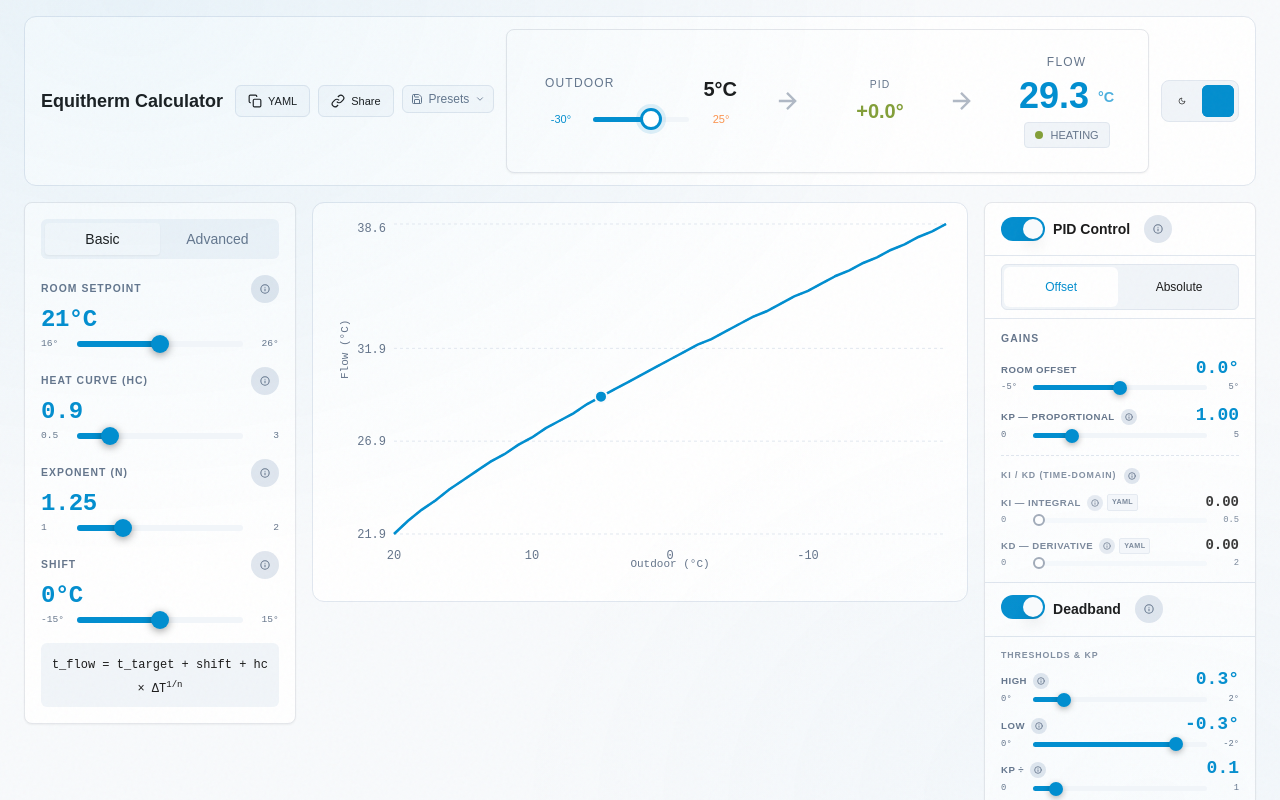
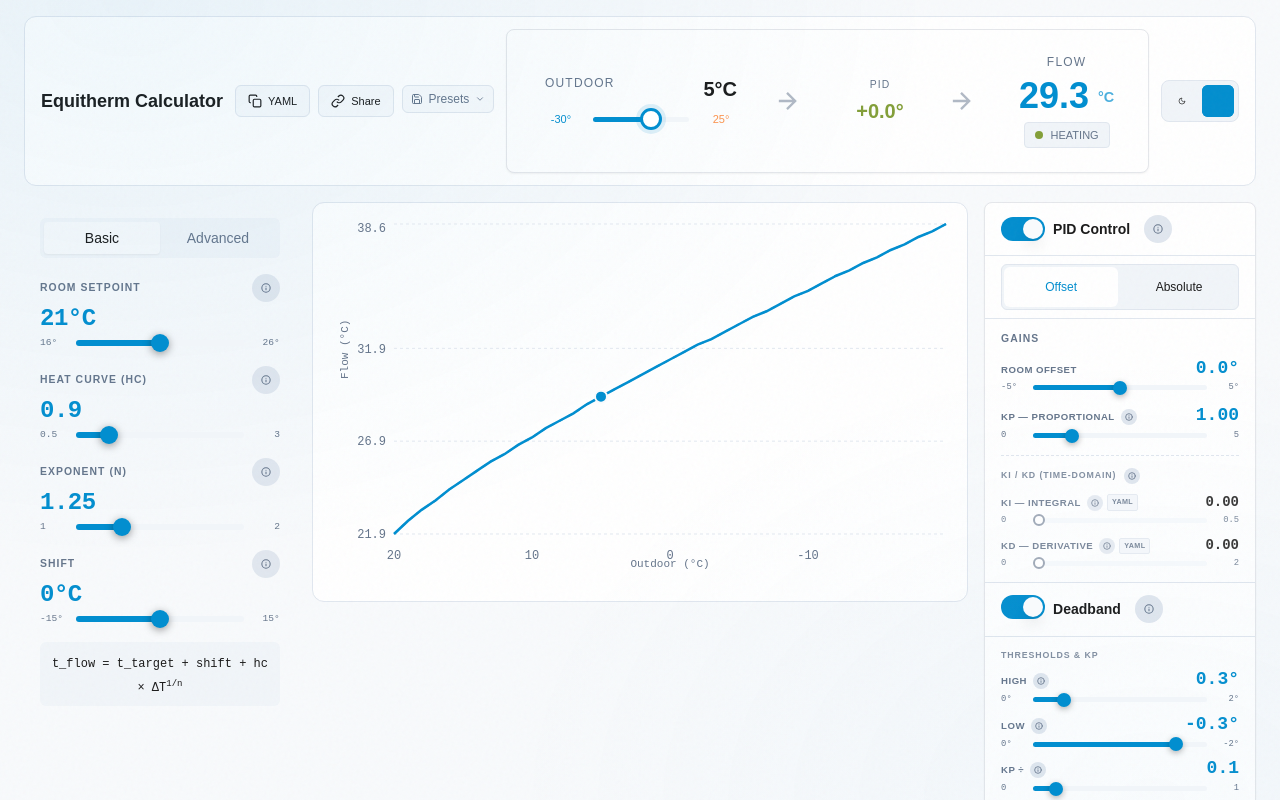
Before and after one commit to P4uLT/equitherm-studio, a React (Vite) app in the folder packages/web/: page / in a window 1280 px wide. Shown: the top 800 px of the page. Built offline with nearby package versions, Linux system fonts and the light colour scheme.

Commit message:
refactor(controls): remove Card wrapper for SidePanel composition

```diff
--- a/packages/web/src/components/ControlsCard/ControlsCard.tsx
+++ b/packages/web/src/components/ControlsCard/ControlsCard.tsx
@@ -2,7 +2,6 @@
 import { useStore } from '../../store/useStore';
 import { SliderControl } from './SliderControl';
 import { InfoTooltip } from './InfoTooltip';
-import { Card } from '@/components/ui/card';
 import { Tabs, TabsContent, TabsList, TabsTrigger } from '@/components/ui/tabs';
 
 // Tooltip icons as SVG components
@@ -55,8 +54,7 @@ export function ControlsCard() {
   const setCurveParam = useStore(s => s.setCurveParam);
 
   return (
-    <aside>
-      <Card className="p-4">
+    <div className="p-4">
       <Tabs defaultValue="basic" className="w-full">
         <TabsList className="w-full">
           <TabsTrigger value="basic" className="flex-1">Basic</TabsTrigger>
@@ -208,7 +206,6 @@ export function ControlsCard() {
       <div className="bg-secondary rounded-md p-2 text-center mt-4">
         <code className="font-mono text-xs text-secondary-foreground">t_flow = t_target + shift + hc × ΔT<sup>1/n</sup></code>
       </div>
-      </Card>
-    </aside>
+    </div>
   );
 }
```
